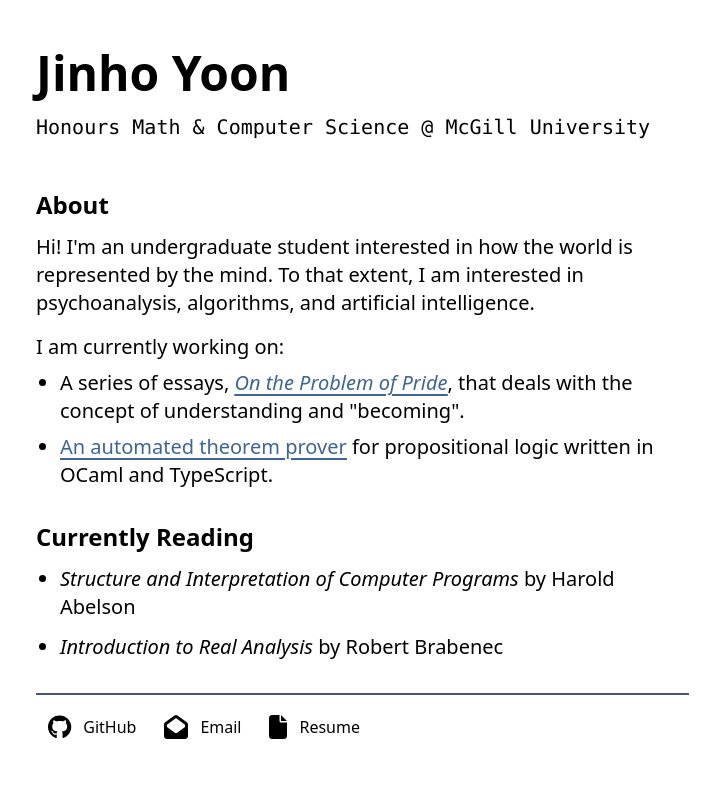
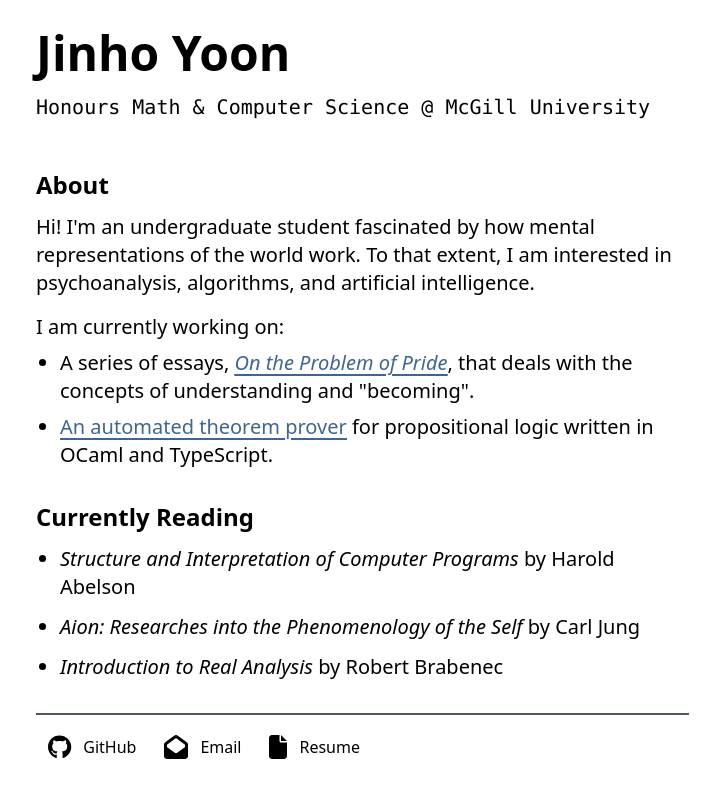
Before and after one commit to jinh0/jinho.xyz, a Next.js app: page / in a window 1280 px wide. Shown: the whole page, without its empty margins (60-780 px from the left). Built offline with nearby package versions, Linux system fonts and the light colour scheme.

Commit message:
fix: wording

```diff
--- a/components/home/About.tsx
+++ b/components/home/About.tsx
@@ -1,5 +1,6 @@
 import Highlight from '@components/Highlight'
 import React from 'react'
+import Book from './Book'
 
 const About = () => {
   return (
@@ -8,8 +9,8 @@ const About = () => {
         <p className="font-bold text-xl md:text-2xl pb-3">About</p>
 
         <p className="pb-4">
-          Hi! I&apos;m an undergraduate student interested in how the world is
-          represented by the mind. To that extent, I am interested in
+          Hi! I&apos;m an undergraduate student fascinated by how mental
+          representations of the world work. To that extent, I am interested in
           psychoanalysis, algorithms, and artificial intelligence.
         </p>
 
@@ -19,7 +20,7 @@ const About = () => {
           <li className="pb-2">
             A series of essays,{' '}
             <Highlight text={'On the Problem of Pride'} isItalic={true} />, that
-            deals with the concept of understanding and {'"'}becoming{'"'}.
+            deals with the concepts of understanding and {'"'}becoming{'"'}.
           </li>
           <li>
             <Highlight
@@ -36,16 +37,18 @@ const About = () => {
         </p>
 
         <ul className="list-disc list-outside pl-6">
-          <li className="pb-3">
-            <span className="italic">
-              Structure and Interpretation of Computer Programs
-            </span>{' '}
-            by Harold Abelson
-          </li>
-          <li className="last:pb-0 pb-3">
-            <span className="italic">Introduction to Real Analysis</span> by
-            Robert Brabenec
-          </li>
+          <Book
+            title="Structure and Interpretation of Computer Programs"
+            author="Harold Abelson"
+          />
+          <Book
+            title="Aion: Researches into the Phenomenology of the Self"
+            author="Carl Jung"
+          />
+          <Book
+            title="Introduction to Real Analysis"
+            author="Robert Brabenec"
+          />
         </ul>
       </div>
     </>
--- /dev/null
+++ b/components/home/Book.tsx
@@ -0,0 +1,9 @@
+const Book = ({ title, author }: { title: string; author: string }) => {
+  return (
+    <li className="last:pb-0 pb-3">
+      <span className="italic">{title}</span> by {author}
+    </li>
+  )
+}
+
+export default Book
--- a/styles/index.css
+++ b/styles/index.css
@@ -617,10 +617,6 @@ video {
   flex-direction: column;
 }
 
-.justify-center {
-  justify-content: center;
-}
-
 .self-center {
   align-self: center;
 }
@@ -817,11 +813,6 @@ video {
   background-color: rgb(236 239 244 / var(--tw-bg-opacity));
 }
 
-.hover\:text-\[\#81A1C1\]:hover {
-  --tw-text-opacity: 1;
-  color: rgb(129 161 193 / var(--tw-text-opacity));
-}
-
 .hover\:text-\[\#5E81AC\]:hover {
   --tw-text-opacity: 1;
   color: rgb(94 129 172 / var(--tw-text-opacity));
@@ -879,18 +870,6 @@ video {
 }
 
 @media (min-width: 1024px) {
-  .lg\:w-1\/2 {
-    width: 50%;
-  }
-
-  .lg\:w-2\/3 {
-    width: 66.666667%;
-  }
-
-  .lg\:w-4\/5 {
-    width: 80%;
-  }
-
   .lg\:w-3\/5 {
     width: 60%;
   }
```
